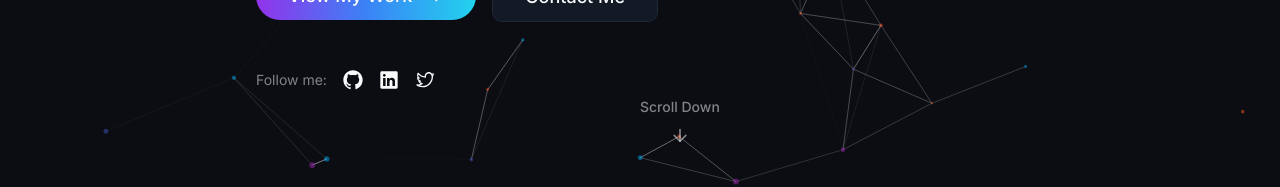
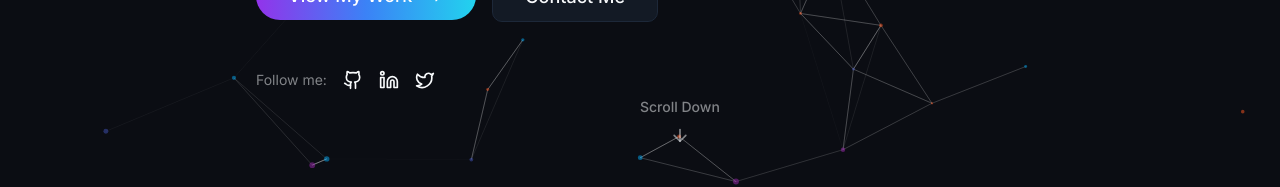
Before and after one commit to Remoan-Git/toumani-particles-portal, a React (Vite) app: page / in a window 1280 px wide. Shown: the part 606-793 px from the top of the page. Built offline with nearby package versions, Linux system fonts and the light colour scheme.

Commit message:
Fix: Resolve missing module errors
Install the missing `@radix-ui/react-icons` dependency to resolve the "Cannot find module" errors in `Footer.tsx` and `Hero.tsx`.

```diff
--- a/src/components/Footer.tsx
+++ b/src/components/Footer.tsx
@@ -1,5 +1,5 @@
 
-import { GitHubLogoIcon, LinkedInLogoIcon, TwitterLogoIcon } from "@radix-ui/react-icons";
+import { Github, Linkedin, Twitter } from "lucide-react";
 import { Separator } from "@/components/ui/separator";
 
 export default function Footer() {
@@ -23,13 +23,13 @@ export default function Footer() {
             </p>
             <div className="flex items-center space-x-4">
               <a href="#" className="hover:text-primary transition-colors">
-                <GitHubLogoIcon className="h-5 w-5" />
+                <Github className="h-5 w-5" />
               </a>
               <a href="#" className="hover:text-primary transition-colors">
-                <LinkedInLogoIcon className="h-5 w-5" />
+                <Linkedin className="h-5 w-5" />
               </a>
               <a href="#" className="hover:text-primary transition-colors">
-                <TwitterLogoIcon className="h-5 w-5" />
+                <Twitter className="h-5 w-5" />
               </a>
             </div>
           </div>
--- a/src/components/Hero.tsx
+++ b/src/components/Hero.tsx
@@ -1,7 +1,6 @@
 
 import { Button } from "@/components/ui/button";
-import { GitHubLogoIcon, LinkedInLogoIcon, TwitterLogoIcon } from "@radix-ui/react-icons";
-import { ArrowDownIcon, ArrowRightIcon } from "lucide-react";
+import { Github, Linkedin, Twitter, ArrowDown, ArrowRight } from "lucide-react";
 import ParticlesBackground from "./ParticlesBackground";
 
 export default function Hero() {
@@ -36,7 +35,7 @@ export default function Hero() {
           <div className="flex flex-col md:flex-row gap-4 justify-center md:justify-start">
             <Button className="btn-gradient text-lg px-8 py-6">
               <span className="relative z-10">View My Work</span>
-              <ArrowRightIcon className="ml-2 h-5 w-5" />
+              <ArrowRight className="ml-2 h-5 w-5" />
             </Button>
 
             <Button variant="outline" className="bg-secondary/50 border-secondary text-lg px-8 py-6">
@@ -47,13 +46,13 @@ export default function Hero() {
           <div className="mt-12 flex items-center justify-center md:justify-start space-x-4">
             <span className="text-sm text-foreground/50">Follow me:</span>
             <a href="#" className="hover:text-primary transition-colors">
-              <GitHubLogoIcon className="h-5 w-5" />
+              <Github className="h-5 w-5" />
             </a>
             <a href="#" className="hover:text-primary transition-colors">
-              <LinkedInLogoIcon className="h-5 w-5" />
+              <Linkedin className="h-5 w-5" />
             </a>
             <a href="#" className="hover:text-primary transition-colors">
-              <TwitterLogoIcon className="h-5 w-5" />
+              <Twitter className="h-5 w-5" />
             </a>
           </div>
         </div>
@@ -62,7 +61,7 @@ export default function Hero() {
       {/* Scroll Down */}
       <div className="absolute bottom-10 left-1/2 transform -translate-x-1/2 flex flex-col items-center animate-bounce">
         <span className="text-sm font-medium mb-2 text-foreground/50">Scroll Down</span>
-        <ArrowDownIcon className="h-5 w-5 text-foreground/50" />
+        <ArrowDown className="h-5 w-5 text-foreground/50" />
       </div>
     </section>
   );
```
